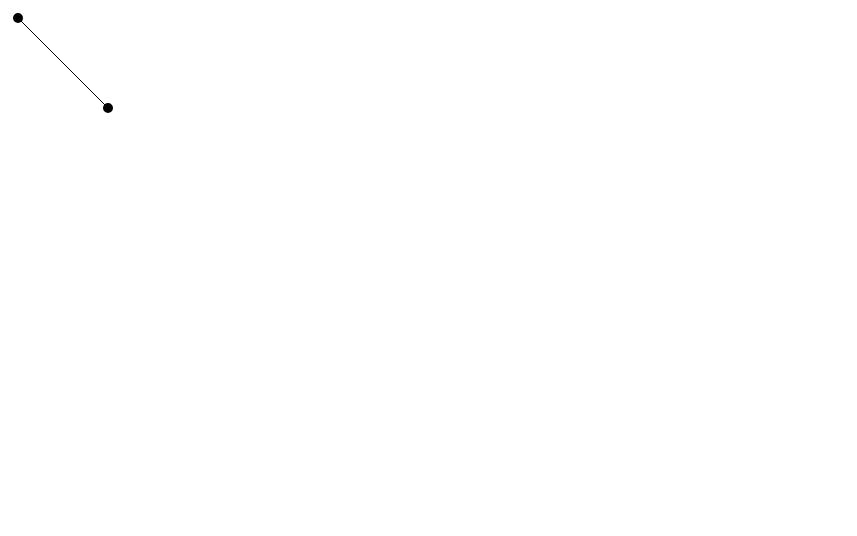
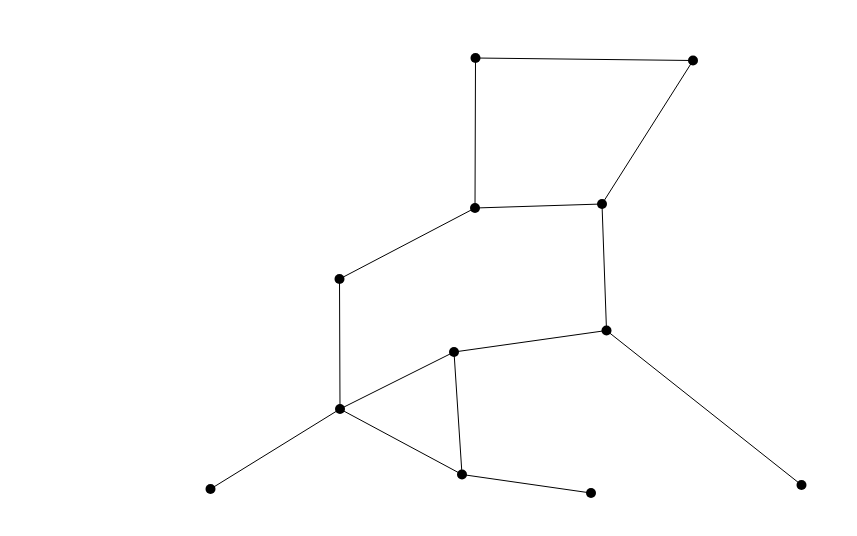
Before and after one commit to nikital/tsunami, a website with bundled scripts: page index.html in a window 1280 px wide. Shown: the whole page, without its empty margins (0-857 px from the left). Built offline with nearby package versions, Linux system fonts and the light colour scheme.

Commit message:
More complicated graph

```diff
--- a/index.html
+++ b/index.html
@@ -5,7 +5,7 @@
     <title>Tsunami</title>
   </head>
   <body>
-    <canvas width="500" height="500" id="main-canvas"></canvas>
+    <canvas width="1200" height="1200" id="main-canvas"></canvas>
     <script src="js/easeljs-0.8.2.min.js"></script>
     <script src="js/index.js"></script>
   </body>
--- a/src/index.ts
+++ b/src/index.ts
@@ -4,16 +4,13 @@ let Point = createjs.Point;
 class Main extends createjs.Stage {
     graphRenderer: GraphRenderer;
 
-    constructor () {
+    constructor (g: Graph) {
         super ('main-canvas');
 
         this.graphRenderer = new GraphRenderer ();
         this.addChild (this.graphRenderer);
 
-        let graph = new Graph ();
-        graph.nodes = [new Point (10, 10), new Point (100, 100)];
-        graph.edges = [new Edge (graph.nodes[0], graph.nodes[1])];
-        this.graphRenderer.render (graph);
+        this.graphRenderer.render (g);
     }
 
     update () {
@@ -31,21 +28,52 @@ class Graph {
     edges: Edge[];
 }
 
+let ex_graph = new Graph ();
+ex_graph.nodes = [new Point (935/2,100/2),
+                  new Point (1370/2,105/2),
+                  new Point (1188/2,392/2),
+                  new Point (934/2,400/2),
+                  new Point (1197/2,645/2),
+                  new Point (1587/2,954/2),
+                  new Point (663/2,542/2),
+                  new Point (664/2,802/2),
+                  new Point (892/2,688/2),
+                  new Point (405/2,962/2),
+                  new Point (908/2,933/2),
+                  new Point (1166/2,970/2)];
+ex_graph.edges = [new Edge (ex_graph.nodes[1], ex_graph.nodes[0]),
+                  new Edge (ex_graph.nodes[1], ex_graph.nodes[2]),
+                  new Edge (ex_graph.nodes[0], ex_graph.nodes[3]),
+                  new Edge (ex_graph.nodes[2], ex_graph.nodes[3]),
+                  new Edge (ex_graph.nodes[5], ex_graph.nodes[4]),
+                  new Edge (ex_graph.nodes[4], ex_graph.nodes[2]),
+                  new Edge (ex_graph.nodes[3], ex_graph.nodes[6]),
+                  new Edge (ex_graph.nodes[6], ex_graph.nodes[7]),
+                  new Edge (ex_graph.nodes[8], ex_graph.nodes[4]),
+                  new Edge (ex_graph.nodes[8], ex_graph.nodes[7]),
+                  new Edge (ex_graph.nodes[7], ex_graph.nodes[9]),
+                  new Edge (ex_graph.nodes[7], ex_graph.nodes[10]),
+                  new Edge (ex_graph.nodes[8], ex_graph.nodes[10]),
+                  new Edge (ex_graph.nodes[10],ex_graph.nodes[11])];
+
 class GraphRenderer extends createjs.Shape {
     render (graph: Graph) {
         let g = this.graphics;
         g.clear ();
-        g.beginFill ('black');
         for (let node of graph.nodes) {
+            g.beginFill ('black');
+            console.log (node);
             g.drawCircle (node.x, node.y, 5);
+            g.endFill ()
         }
-        g.beginStroke ('black');
         for (let edge of graph.edges) {
+            g.beginStroke ('black');
             g.moveTo (edge.node1.x, edge.node1.y);
             g.lineTo (edge.node2.x, edge.node2.y);
+            g.endStroke ();
         }
     }
 }
 
-let main = new Main ();
+let main = new Main (ex_graph);
 main.update ();
```
